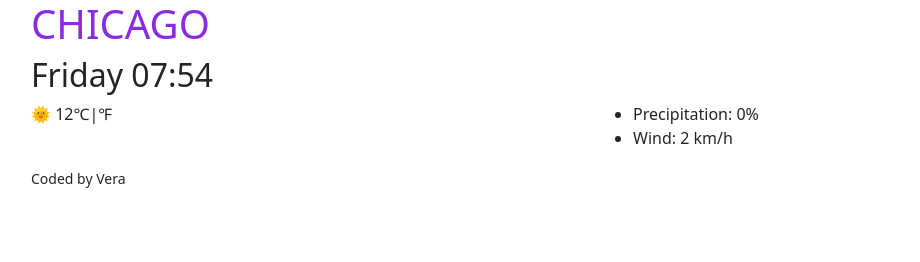
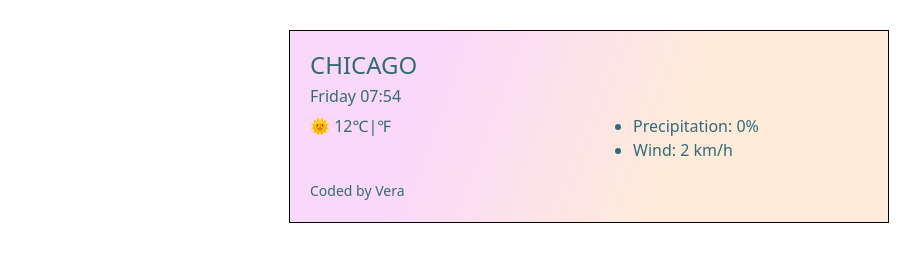
Before and after one commit to verouche/vanilla-weather-application, a plain HTML site: page index.html in a window 1280 px wide. Shown: the whole page, without its empty margins (51-971 px from the left). Drawn offline with nearby package versions, Linux system fonts and the light colour scheme.

Commit message:
added css to main elements

```diff
--- a/index.html
+++ b/index.html
@@ -27,8 +27,8 @@
             </ul>
           </div>
         </div>
+        <small>Coded by Vera</small>
       </div>
-      <small>Coded by Vera</small>
     </div>
     <script src="src/app.js"></script>
   </body>
--- a/src/style.css
+++ b/src/style.css
@@ -1 +1,23 @@
-h1 {color: blueviolet;}
+.weather-app {
+  max-width: 600px;
+  margin: 30px auto;
+  padding: 20px;
+  border: 1px solid black;
+  background: linear-gradient(
+    110.5deg,
+    rgba(248, 196, 249, 0.66) 22.8%,
+    rgba(253, 122, 4, 0.15) 64.6%
+  );
+  color: rgb(48, 108, 119);
+}
+
+h1 {
+  font-size: 24px;
+  font-weight: 100;
+  line-height: 28px;
+}
+
+h2 {
+  font-size: 16px;
+  font-weight: 100;
+}
```
